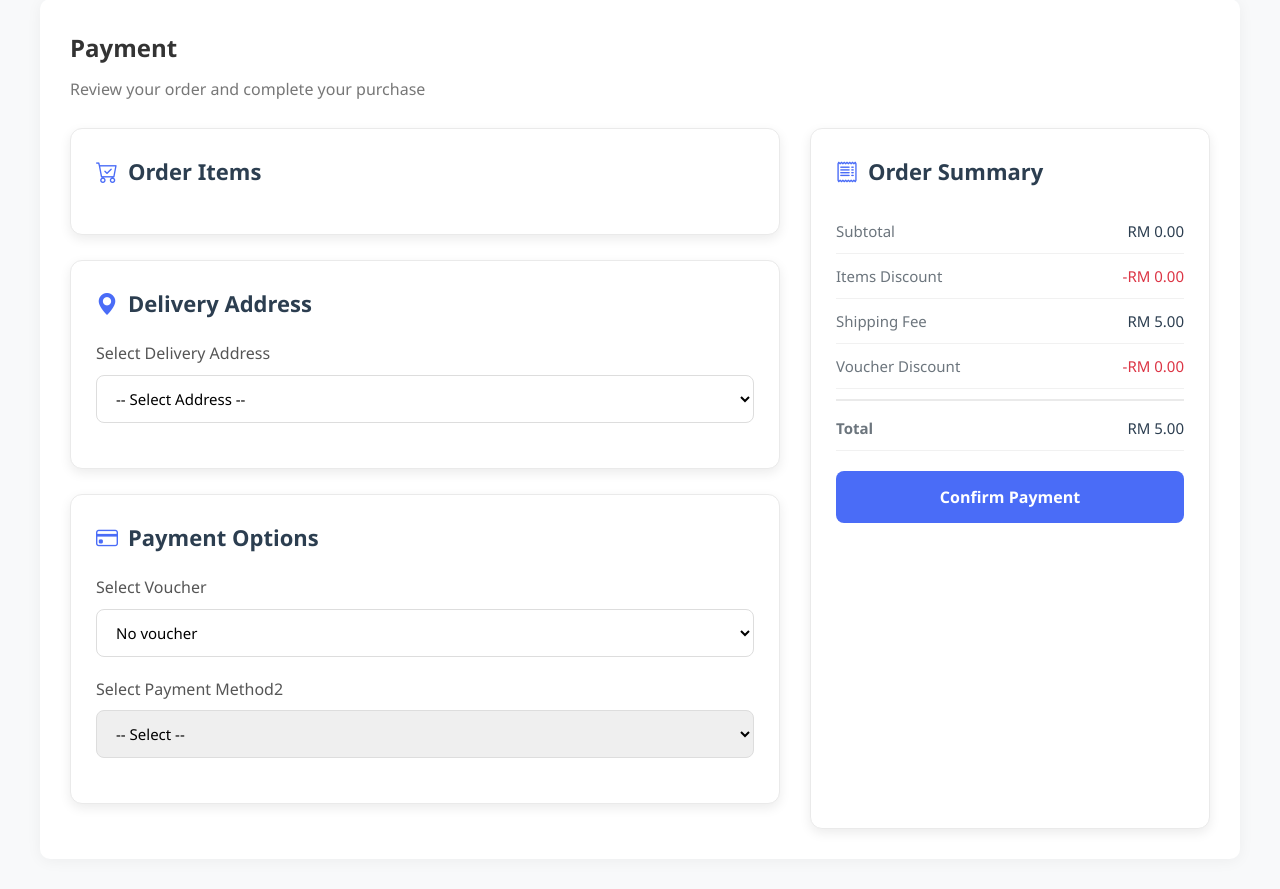
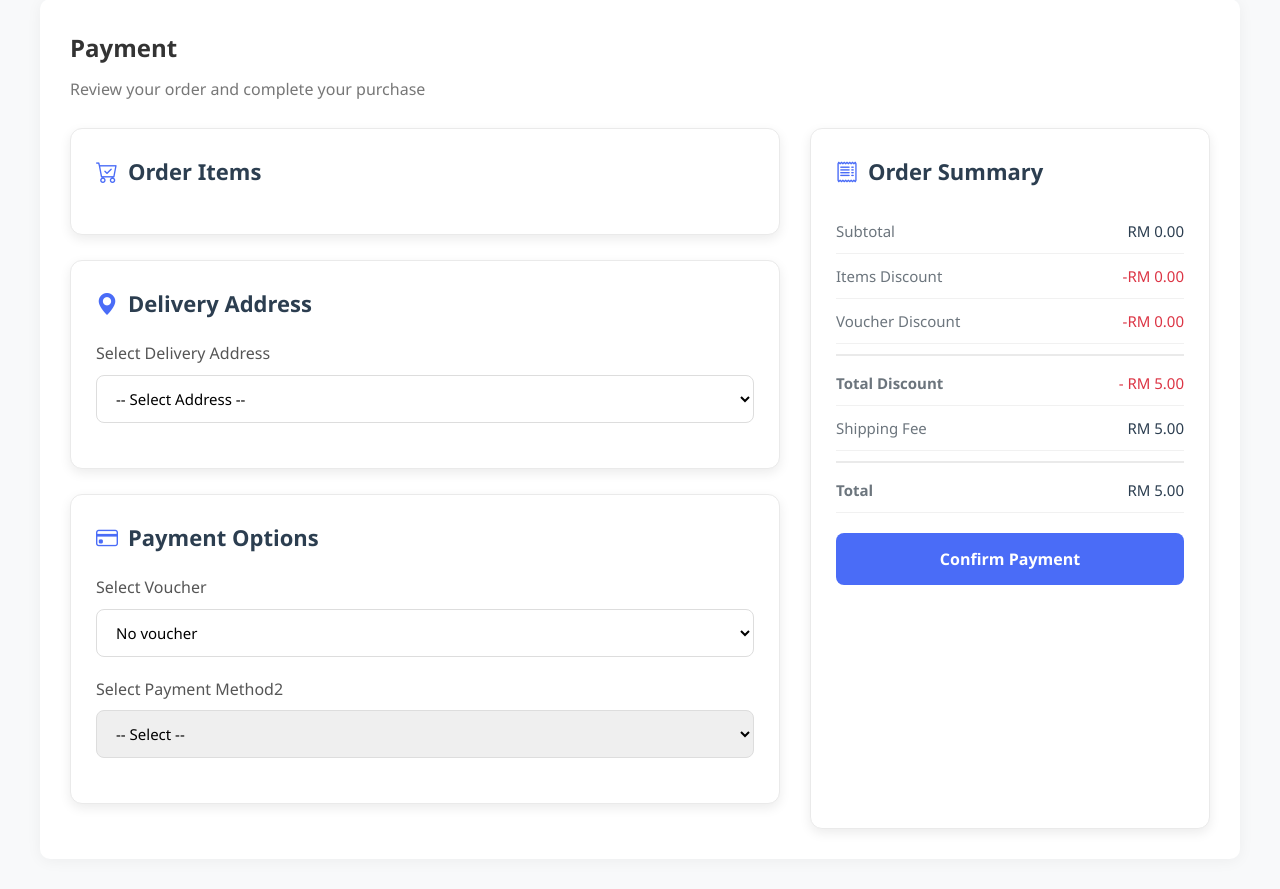
Before and after one commit to Cammy276/GoGrocery-E-commerce-Website, a PHP site: page /GoGrocery-E-commerce-Website/payment/index.php in a window 1280 px wide. Shown: the part 125-1014 px from the top of the page. Run offline with PHP 8.4, Linux system fonts and the light colour scheme; data that the repository does not hold is empty.

Commit message:
UI(payment): update UI for payment, not yet function

```diff
--- a/payment/index.php
+++ b/payment/index.php
@@ -560,19 +560,29 @@ if ($addressStmt->execute()) {
                                         <span class="summary-value discount-value">-RM <?php echo number_format($totalLineDiscount, 2); ?></span>
                                     </div>
 
-                                    <div class="summary-item">
-                                        <span class="summary-label">Shipping Fee</span>
-                                        <span class="summary-value">RM 5.00</span>
-                                    </div>
+
 
                                     <div class="summary-item">
                                         <span class="summary-label">Voucher Discount</span>
                                         <span class="summary-value discount-value" id="voucherDiscountValue">-RM 0.00</span>
                                     </div>
 
+                                    <!--------- ---->
+                                    <div class="summary-item summary-total">
+                                        <span class="summary-label">Total Discount</span>
+                                        <span class="summary-value discount-value" id="voucherDiscountValue">- RM <?php echo number_format($totalLineDiscount + 5.00, 2); ?></span>
+                                    </div>
+
+
+
+                                    <div class="summary-item">
+                                        <span class="summary-label">Shipping Fee</span>
+                                        <span class="summary-value">RM 5.00</span>
+                                    </div>
+
                                     <div class="summary-item summary-total">
                                         <span class="summary-label">Total</span>
-                                        <span class="summary-value">RM <?php echo number_format($subtotal + 5.00, 2); ?></span>
+                                        <span class="summary-value" id = "grand-total">RM <?php echo number_format($subtotal + 5.00, 2); ?></span>
                                     </div>
 
 
@@ -589,8 +599,7 @@ if ($addressStmt->execute()) {
 document.addEventListener("DOMContentLoaded", function() {
     const voucherSelect = document.getElementById("voucher");
     const voucherDiscountEl = document.getElementById("voucherDiscountValue");
-    const totalEl = document.querySelector(".summary-total .summary-value");
-
+    const totalEl = document.getElementById("grand-total");
     const subtotal = <?php echo json_encode($subtotal); ?>;
     const totalLineDiscount = <?php echo json_encode($totalLineDiscount); ?>;
     const shippingFee = 5.00;
```
